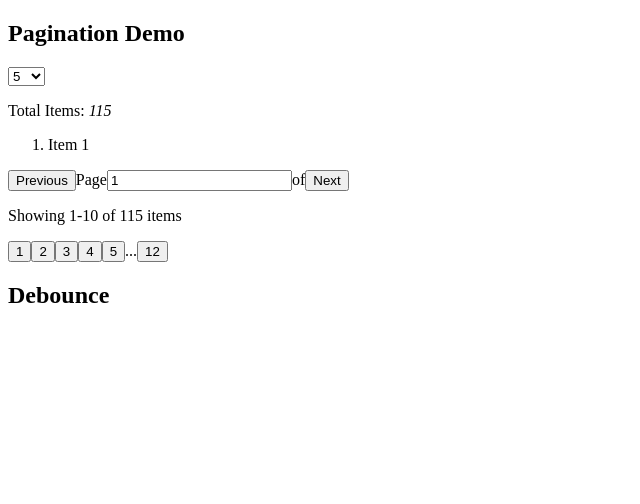
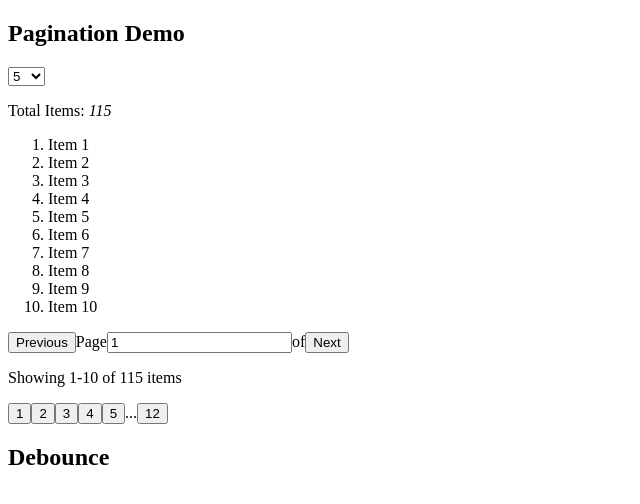
Before and after one commit to vbolden/Custom-hooks-lab3, a React (Vite) app: page / in a window 1280 px wide. Shown: the top 504 px of the page, without its empty margins (0-640 px from the left). Built offline with nearby package versions, Linux system fonts and the light colour scheme.

Commit message:
changed item list to render dynamically

```diff
--- a/src/components/Pagination.tsx
+++ b/src/components/Pagination.tsx
@@ -39,7 +39,9 @@ function Pagination() {
 
             <div className="items-list">
                 <ol>
-                    <li>Item 1</li>
+                    {currentItems.map((item) => (
+                        <li>{item}</li>
+                    ))}
                 </ol>
             </div>
             <div className="page-controls">
```
